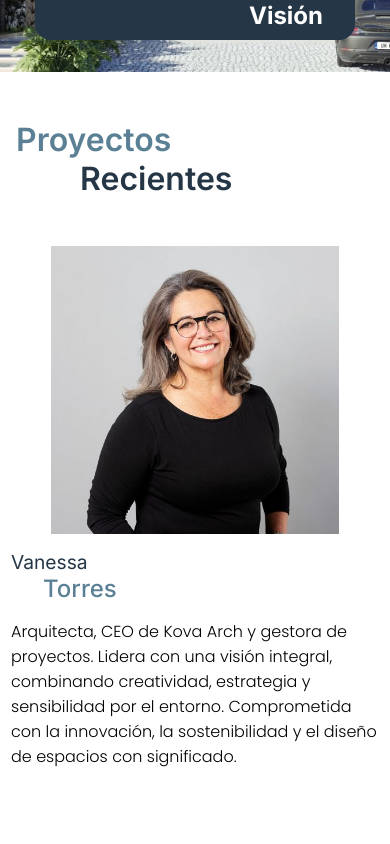
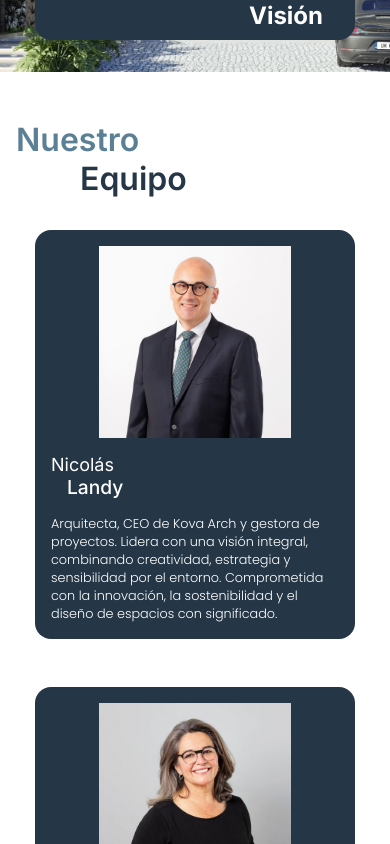
Before and after one commit to Fab1029/KovaFrontend, a React (Vite) app: page /WhoWeAre in a window 390 px wide. Shown: the part 1860-2704 px from the top of the page. Built offline with nearby package versions, Linux system fonts and the light colour scheme.

Commit message:
(feature): responsive team component

```diff
--- a/src/components/Team/Team.css
+++ b/src/components/Team/Team.css
@@ -13,7 +13,6 @@
 }
 
 .profile-container {
-    width: 25rem;
     padding: 1rem;
     cursor: pointer;
     transition: all 0.3s ease-in-out;
@@ -53,7 +52,7 @@
 
 .profile-description {
     font-size: medium;
-    font-weight: 200;
+    font-weight: 100;
     font-family: 'Poppins', sans-serif;
 }
 
@@ -71,3 +70,59 @@
         color: white;
     }
 }
+
+/* RESPONSIVE */
+@media (max-width: 1200px) {
+    .profile-container {
+        border-radius: 1rem;
+        background-color: #253646;
+        .profile-name, .profile-last-name, .profile-description {
+            color: white;
+        }
+    }
+
+    .profile-image {
+        width: 12rem;
+    }
+
+    .profile-description {
+        font-size: 0.9rem;
+    }
+
+    .profile-container:active, .profile-container:hover {
+        transform: translateY(-5px) scale(1.02);
+    }
+}
+
+@media (max-width: 800px) {
+    .profile-image {
+        width: 10rem;
+    }
+
+    .profile-description {
+        font-size: 0.8rem;
+    }
+
+    .profile-name {
+        font-size: large;
+    }
+
+    .profile-last-name {
+        margin-left: 1rem;
+        font-size: larger;
+    }
+}
+
+@media (max-width: 650px) {
+    .team-profile-container {
+        flex-direction: column;
+    }
+
+    .profile-container {
+        width: 20rem;
+    }
+
+    .profile-image {
+        width: 12rem;
+    }
+}
--- a/src/components/Team/Team.jsx
+++ b/src/components/Team/Team.jsx
@@ -10,10 +10,10 @@ const Team = () => {
 
       <div data-aos='zoom-in' data-aos-delay="100" data-aos-duration="800">
           <h1 className='recent-project-title'>
-              Proyectos
+              Nuestro
           </h1>
           <h1 className='recent-project-subtitle'>
-              Recientes
+              Equipo
           </h1>
       </div>
 
```
